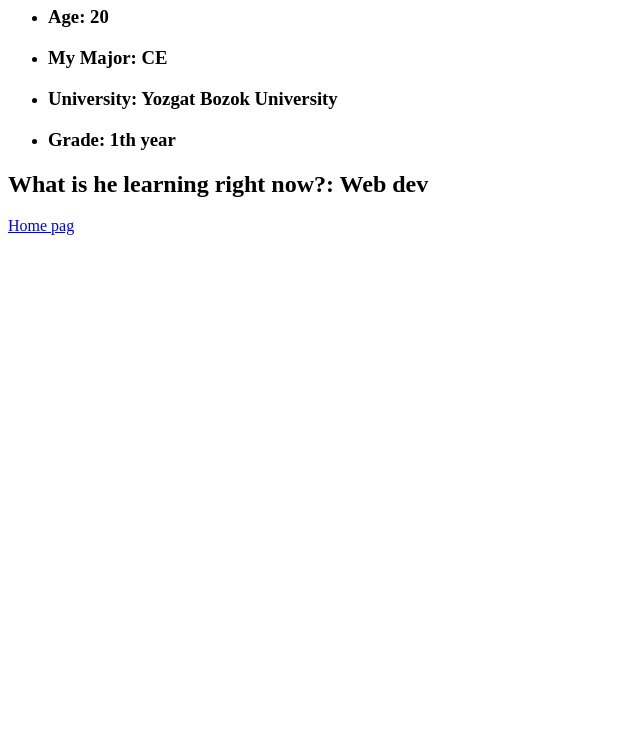
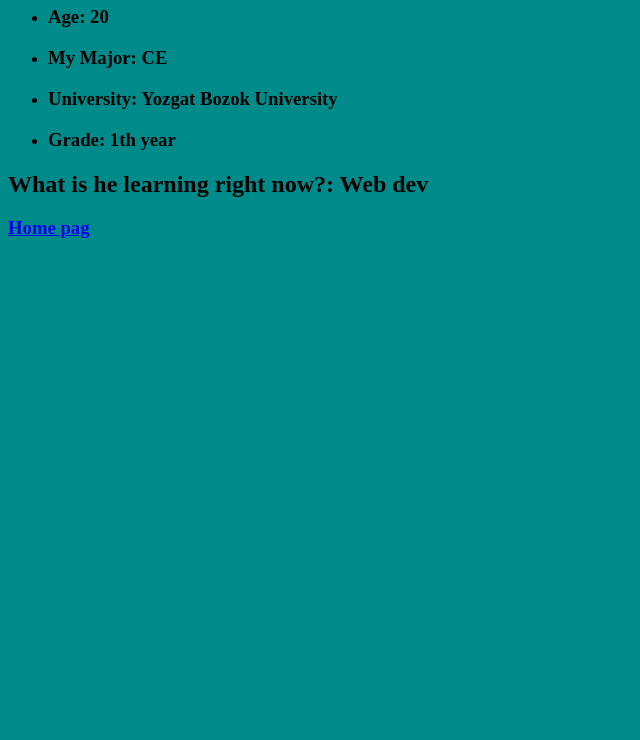
Before and after one commit to SoyluEren2004/ErenSoyluCv_Web, a plain HTML site: page public/About Me.html in a window 1280 px wide. Shown: the part 60-800 px from the top of the page, without its empty margins (0-640 px from the left). Drawn offline with Linux system fonts and the light colour scheme.

Commit message:
About Me.html

```diff
--- a/public/About Me.html
+++ b/public/About Me.html
@@ -1,3 +1,4 @@
+<link rel="stylesheet" href="./style.css">
 <h1> Name_Surname: Eren_Soylu</h1>
     <ul>
         <li><h3>Age: 20</h3></li>
@@ -11,4 +12,5 @@
     </ul>
 
 <h2>What is he learning right now?: Web dev</h2>
-<a href="../index.html">Home pag</a>
+<h3><a href="../index.html">Home pag</a></h3>
+<html style="background: darkcyan;"></html>
```
